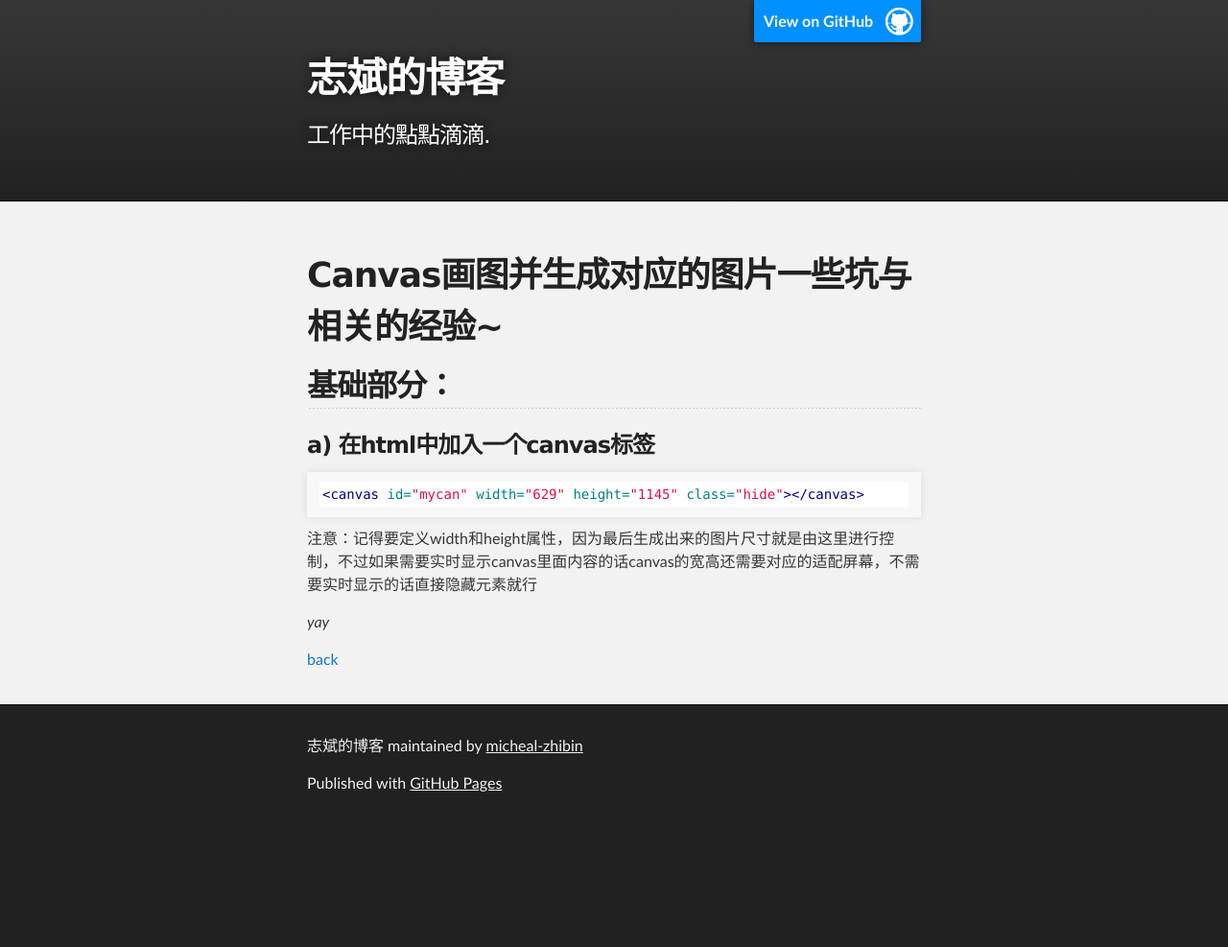
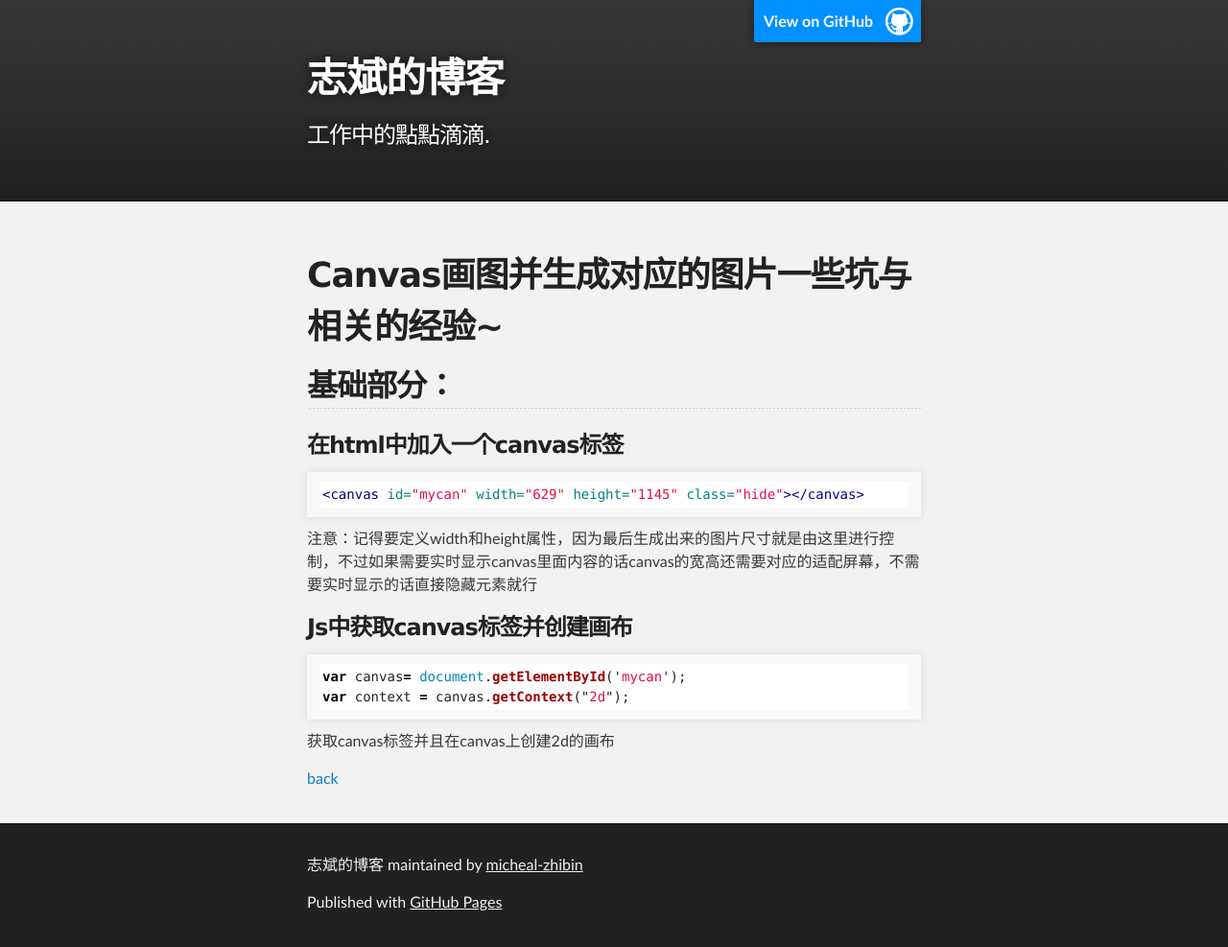
Before and after one commit to micheal-zhibin/zhibinblog.github.io, a Jekyll site: the page built from canvas.md, in a window 1280 px wide. Shown: the whole page at 96% size. Built offline with Jekyll 4.4.1, drawn with Linux system fonts in a browser that asks for light colours; our own code applies the rules of GitHub Pages for plain Markdown files; before the commit the page ends 900 px from its top, so only the background shows below that.

Commit message:
canvas.md

````diff
--- a/canvas.md
+++ b/canvas.md
@@ -2,16 +2,18 @@
 layout: default
 ---
 
-# [](#header-1)Canvas画图并生成对应的图片一些坑与相关的经验~
-
-## [](#header-2)基础部分：
-
-### [](#header-3)a)	在html中加入一个canvas标签
+# [](#header-3)Canvas画图并生成对应的图片一些坑与相关的经验~
+## [](#header-4)基础部分：
+### [](#header-5)在html中加入一个canvas标签
 ```html
 <canvas id="mycan" width="629" height="1145" class="hide"></canvas>
 ```
 注意：记得要定义width和height属性，因为最后生成出来的图片尺寸就是由这里进行控制，不过如果需要实时显示canvas里面内容的话canvas的宽高还需要对应的适配屏幕，不需要实时显示的话直接隐藏元素就行
-
-_yay_
+### [](#header-5)Js中获取canvas标签并创建画布
+```js
+var canvas= document.getElementById('mycan');
+var context = canvas.getContext("2d");
+```
+获取canvas标签并且在canvas上创建2d的画布
 
 [back](./)
````
